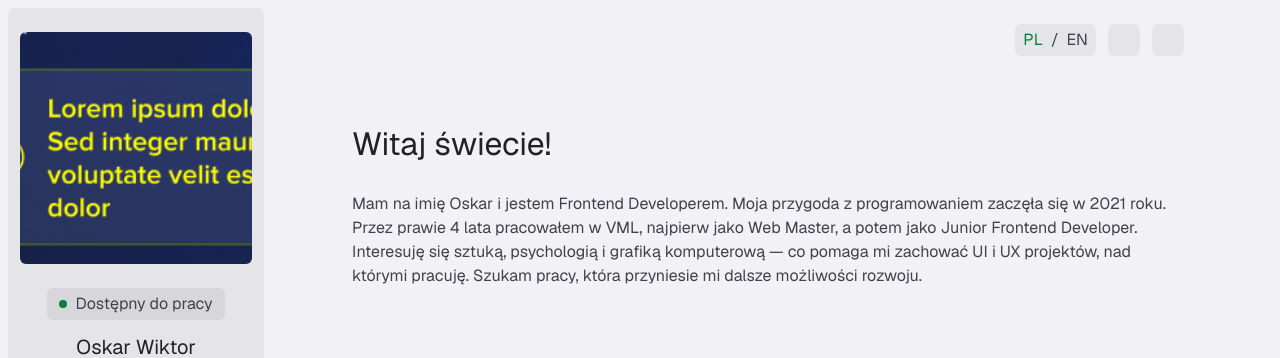
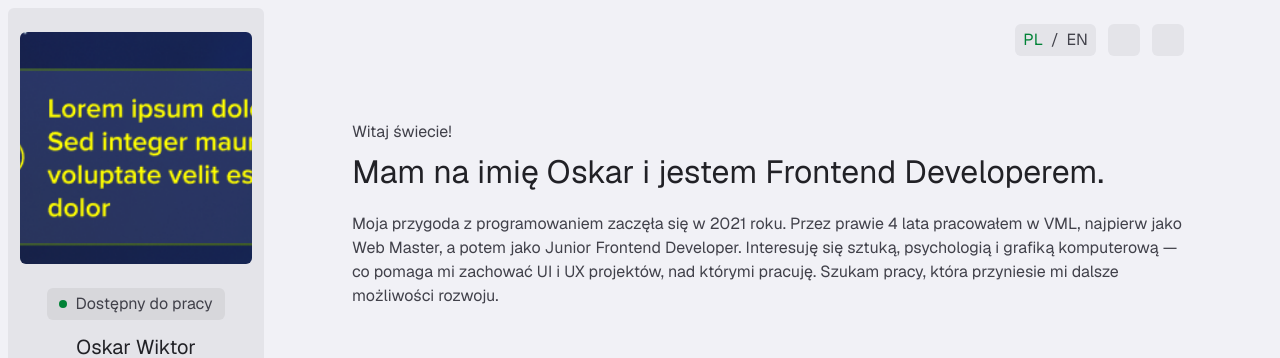
Before and after one commit to OskarWiktor/curriculum-vitae, a Next.js app: page / in a window 1280 px wide. Shown: the top 358 px of the page. Built offline with nearby package versions, Linux system fonts and the light colour scheme; some icons are missing.

Commit message:
feat: HP content update

```diff
--- a/app/page.tsx
+++ b/app/page.tsx
@@ -16,7 +16,8 @@ export default function Home() {
 			<section
 				id='intro'
 				className='flex flex-col m-auto'>
-				<h1 className='mb-6'>{t('home.hello')}</h1>
+				<span className='mb-1'>{t('home.hello')}</span>
+				<h1 className='mb-4'>{t('home.name')}</h1>
 				<p className='text-[oklch(0.76_0_132)]'>{t('home.intro')}</p>
 			</section>
 			<Skills />
--- a/public/locales/en.json
+++ b/public/locales/en.json
@@ -15,7 +15,8 @@
 	},
 	"home": {
 		"hello": "Hello world!",
-		"intro": "My name is Oskar and I am a Frontend Developer. I started my programming journey in 2021. I spent almost four years working at VML, first as a Web Master and later as a Junior Frontend Developer. I'm passionate about art, psychology, and graphic design — which helps me maintain a strong focus on UI and UX in the projects I work on. I am looking for a position that will allow me to continue growing.",
+		"name": "My name is Oskar and I am a Frontend Developer.",
+		"intro": "I started my programming journey in 2021. I spent almost four years working at VML, first as a Web Master and later as a Junior Frontend Developer. I'm passionate about art, psychology, and graphic design — which helps me maintain a strong focus on UI and UX in the projects I work on. I am looking for a position that will allow me to continue growing.",
 		"technologies": "Technologies",
 		"tools": "Tools",
 		"design": "Design",
--- a/public/locales/pl.json
+++ b/public/locales/pl.json
@@ -15,7 +15,8 @@
 	},
 	"home": {
 		"hello": "Witaj świecie!",
-		"intro": "Mam na imię Oskar i jestem Frontend Developerem. Moja przygoda z programowaniem zaczęła się w 2021 roku. Przez prawie 4 lata pracowałem w VML, najpierw jako Web Master, a potem jako Junior Frontend Developer. Interesuję się sztuką, psychologią i grafiką komputerową — co pomaga mi zachować UI i UX projektów, nad którymi pracuję. Szukam pracy, która przyniesie mi dalsze możliwości rozwoju.",
+		"name": "Mam na imię Oskar i jestem Frontend Developerem.",
+		"intro": "Moja przygoda z programowaniem zaczęła się w 2021 roku. Przez prawie 4 lata pracowałem w VML, najpierw jako Web Master, a potem jako Junior Frontend Developer. Interesuję się sztuką, psychologią i grafiką komputerową — co pomaga mi zachować UI i UX projektów, nad którymi pracuję. Szukam pracy, która przyniesie mi dalsze możliwości rozwoju.",
 		"technologies": "Technologie",
 		"tools": "Narzędzia",
 		"design": "Projektowanie",
```
